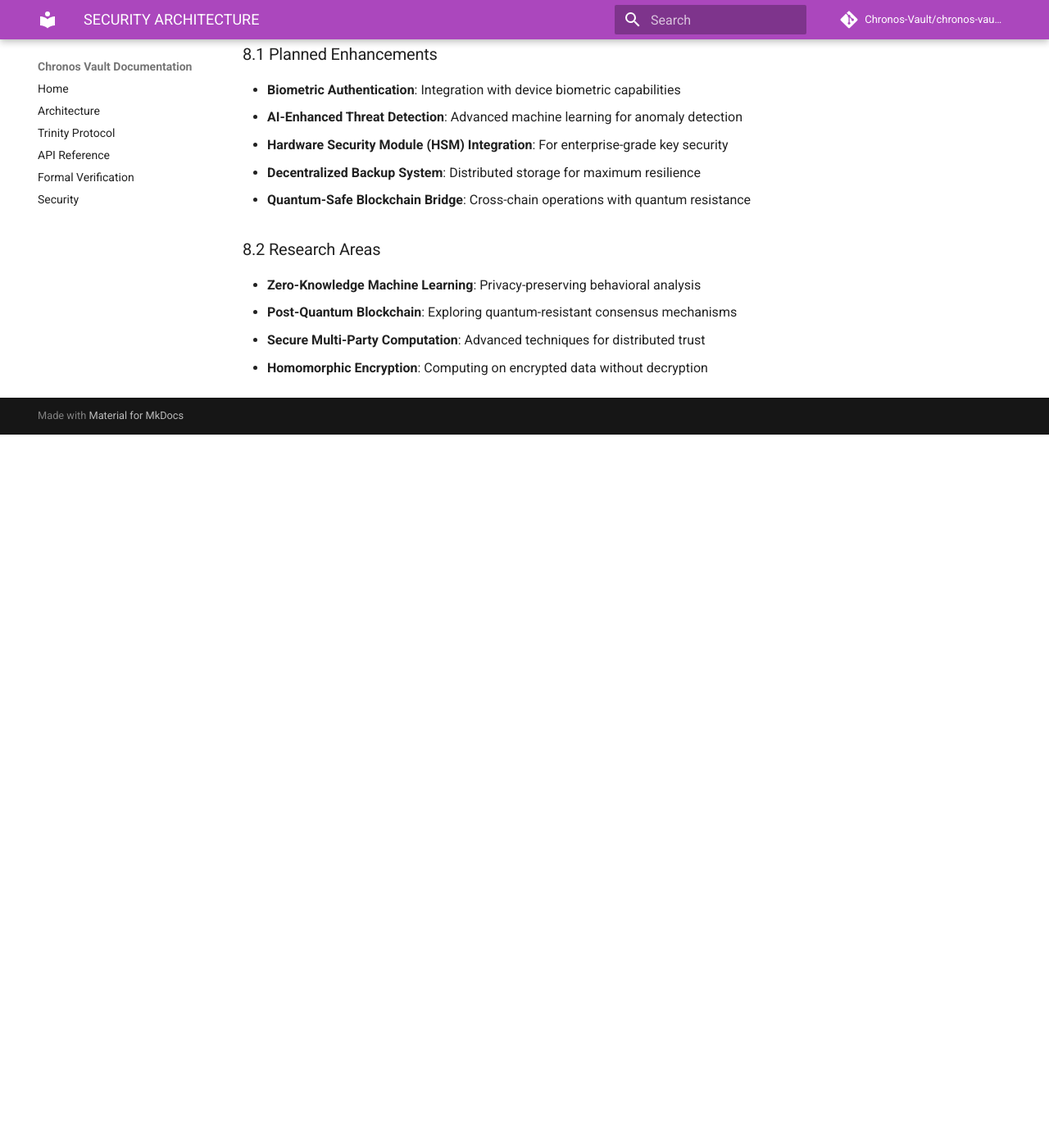
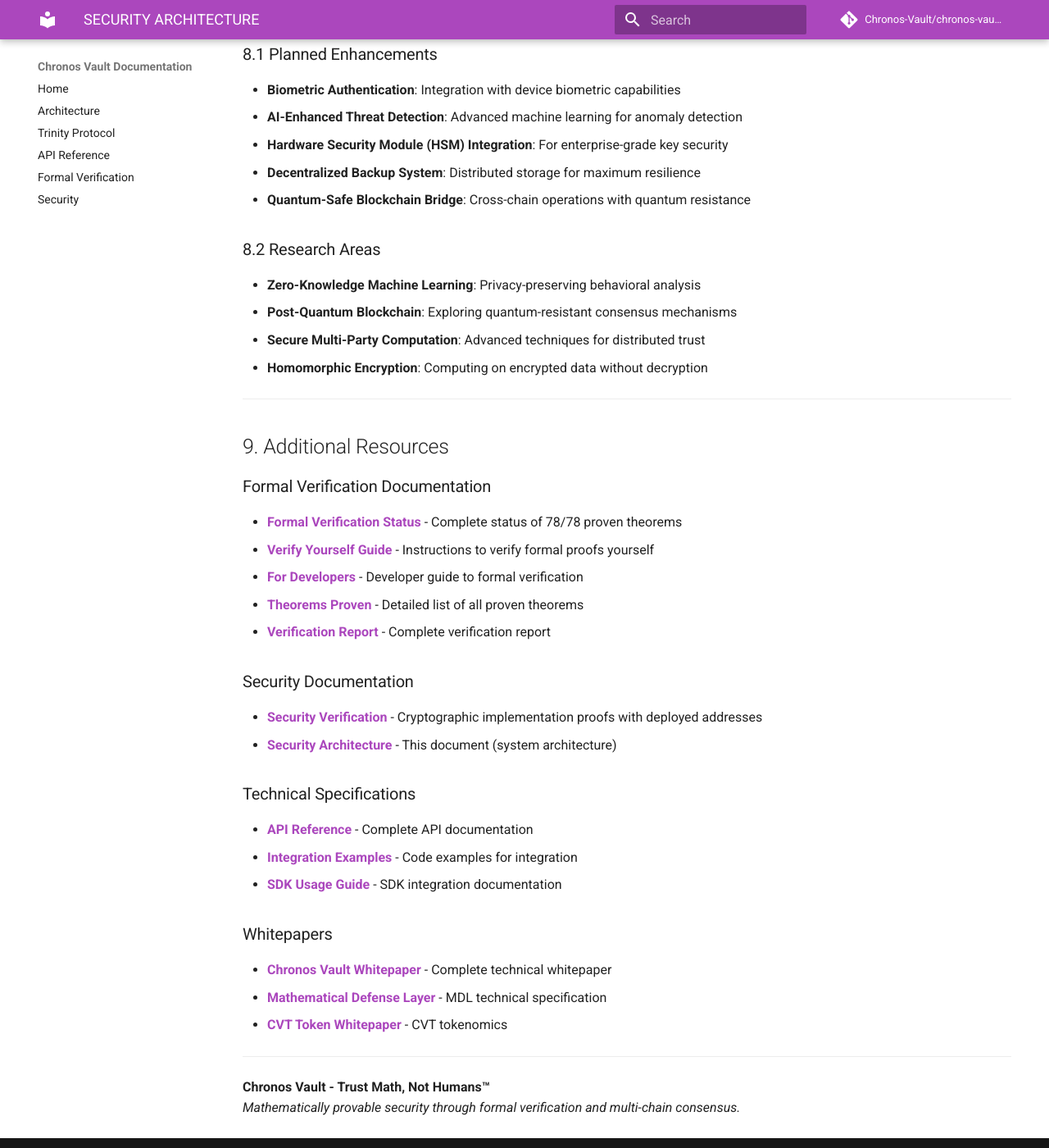
Before and after one commit to Chronos-Vault/chronos-vault-docs, an MkDocs documentation site: the page built from docs/security/SECURITY_ARCHITECTURE.md, in a window 1280 px wide and 1400 px high, scrolled down 11032 px. Shown: the whole window at 82% size. Built offline with MkDocs 1.6.1 and Material for MkDocs 9.7.7, drawn with Linux system fonts in a browser that asks for light colours; comment, search, counter and statistics services are not loaded; before the commit the page ends 11562 px from its top, so only the background shows below that.

Commit message:
🔗 Add Additional Resources section with working links
Complete documentation navigation with all verification links

```diff
--- a/docs/security/SECURITY_ARCHITECTURE.md
+++ b/docs/security/SECURITY_ARCHITECTURE.md
@@ -432,3 +432,37 @@ function SecurityDashboard({ vaultId }) {
 - **Post-Quantum Blockchain**: Exploring quantum-resistant consensus mechanisms
 - **Secure Multi-Party Computation**: Advanced techniques for distributed trust
 - **Homomorphic Encryption**: Computing on encrypted data without decryption
+
+---
+
+## 9. Additional Resources
+
+### Formal Verification Documentation
+
+- **[Formal Verification Status](../formal-verification/FORMAL_VERIFICATION_STATUS.md)** - Complete status of 78/78 proven theorems
+- **[Verify Yourself Guide](../formal-verification/verify-yourself.md)** - Instructions to verify formal proofs yourself
+- **[For Developers](../formal-verification/FOR_DEVELOPERS.md)** - Developer guide to formal verification
+- **[Theorems Proven](../formal-verification/theorems-proven.md)** - Detailed list of all proven theorems
+- **[Verification Report](../formal-verification/verification-report.md)** - Complete verification report
+
+### Security Documentation
+
+- **[Security Verification](./SECURITY_VERIFICATION.md)** - Cryptographic implementation proofs with deployed addresses
+- **[Security Architecture](./SECURITY_ARCHITECTURE.md)** - This document (system architecture)
+
+### Technical Specifications
+
+- **[API Reference](../api/API_REFERENCE.md)** - Complete API documentation
+- **[Integration Examples](../integration/INTEGRATION_EXAMPLES.md)** - Code examples for integration
+- **[SDK Usage Guide](../sdk/SDK_USAGE.md)** - SDK integration documentation
+
+### Whitepapers
+
+- **[Chronos Vault Whitepaper](../whitepapers/CHRONOS_VAULT_WHITEPAPER.md)** - Complete technical whitepaper
+- **[Mathematical Defense Layer](../whitepapers/MATHEMATICAL_DEFENSE_LAYER.md)** - MDL technical specification
+- **[CVT Token Whitepaper](../whitepapers/CVT_WHITEPAPER.md)** - CVT tokenomics
+
+---
+
+**Chronos Vault - Trust Math, Not Humans™**
+*Mathematically provable security through formal verification and multi-chain consensus.*
```
